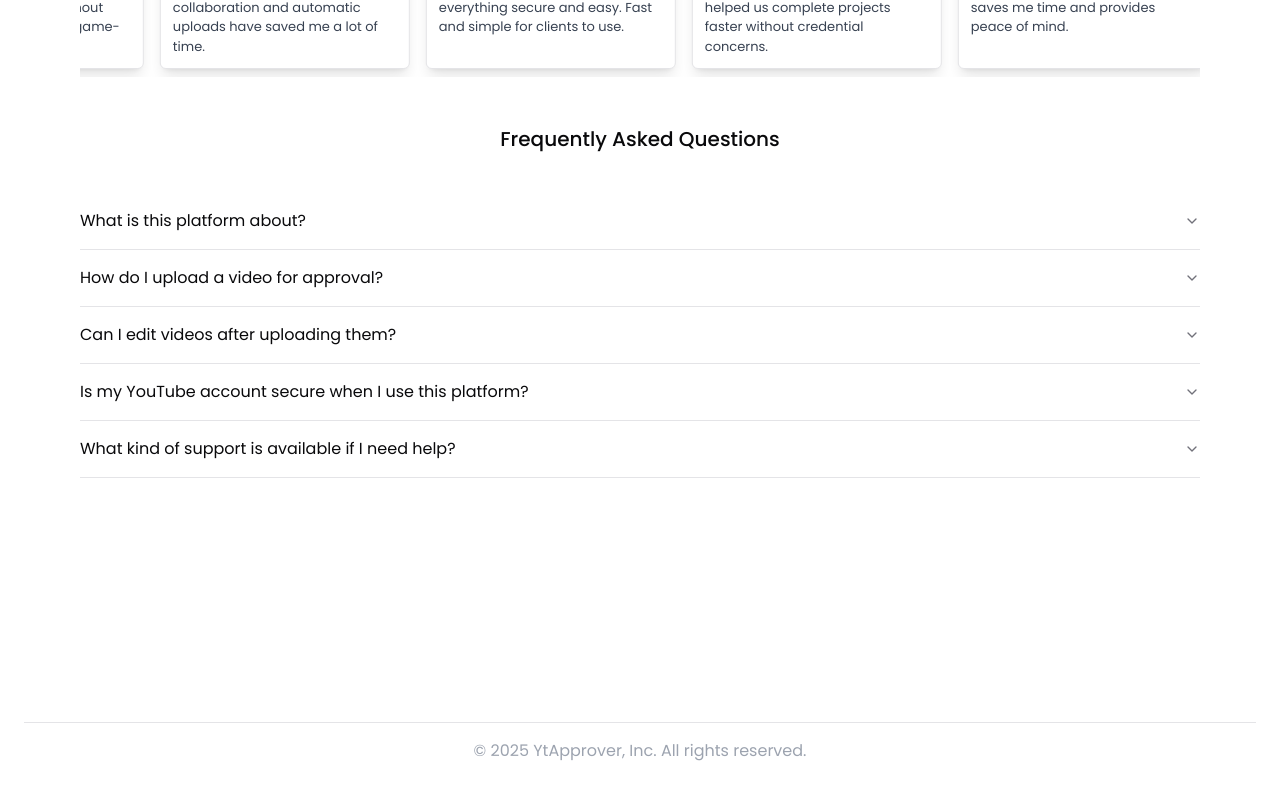
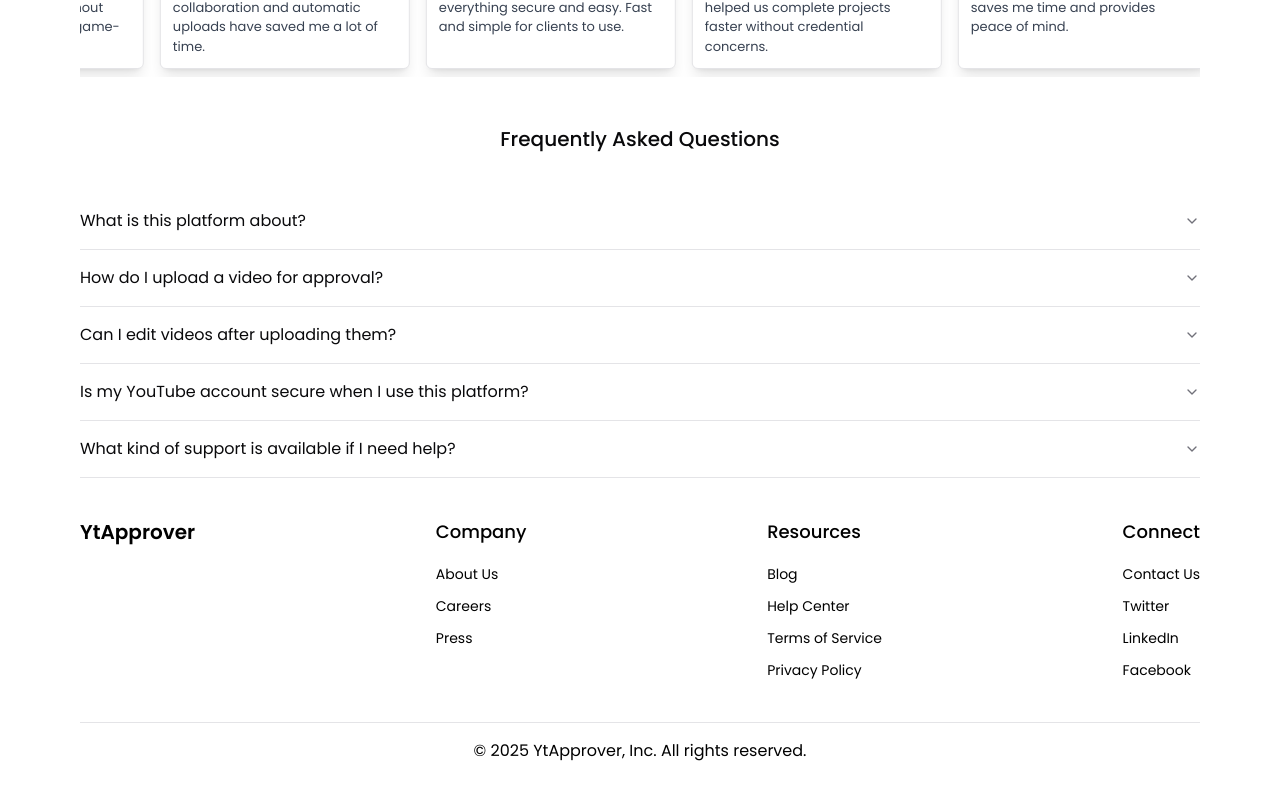
Before and after one commit to Manikantaanyam/ytapprover-landing-page, a Next.js app: page / in a window 1280 px wide. Shown: the part 1538-2338 px from the top of the page. Built offline with nearby package versions, Linux system fonts and the light colour scheme.

Commit message:
fix: correct text color in light mode

```diff
--- a/components/faq.tsx
+++ b/components/faq.tsx
@@ -50,7 +50,7 @@ const FrequentAskedQuestions = () => {
             <AccordionTrigger className="text-base font-thin ">
               {question}
             </AccordionTrigger>
-            <AccordionContent className="font-thin text-xm text-gray-300">
+            <AccordionContent className="font-thin text-xm text-black/70 dark:text-gray-300">
               {answer}
             </AccordionContent>
           </AccordionItem>
--- a/components/footer.tsx
+++ b/components/footer.tsx
@@ -35,21 +35,25 @@ const Footer = () => {
   };
 
   return (
-    <footer className="mt-10 pb-4 text-white  px-6">
+    <footer className="mt-10 pb-4 text-white  px-20">
       <div className="container mx-auto">
         <div className="flex flex-wrap justify-between mb-6">
           <div className="mb-6">
-            <h1 className="text-xl font-semibold">{footerData.logo}</h1>
+            <h1 className="text-xl  text-black dark:text-white font-semibold">
+              {footerData.logo}
+            </h1>
           </div>
           {footerData.columns.map((column, index) => (
             <div className="mb-4" key={index}>
-              <h2 className="text-lg font-medium mb-4">{column.title}</h2>
+              <h2 className="text-lg font-medium text-black dark:text-white mb-4">
+                {column.title}
+              </h2>
               <ul className="space-y-2">
                 {column.links.map((link, idx) => (
                   <li key={idx}>
                     <a
                       href={link.href}
-                      className="hover:text-white text-[14px] transition-colors font-thin text-white/80"
+                      className="hover:text-white text-[14px] transition-colors font-thin text-black dark:text-white/80"
                     >
                       {link.name}
                     </a>
@@ -59,8 +63,10 @@ const Footer = () => {
             </div>
           ))}
         </div>
-        <hr className="mb-4 text-white" />
-        <div className="text-center text-gray-400">{footerData.copyright}</div>
+        <hr className="mb-4" />
+        <div className="text-center text-black dark:text-gray-400">
+          {footerData.copyright}
+        </div>
       </div>
     </footer>
   );
```
